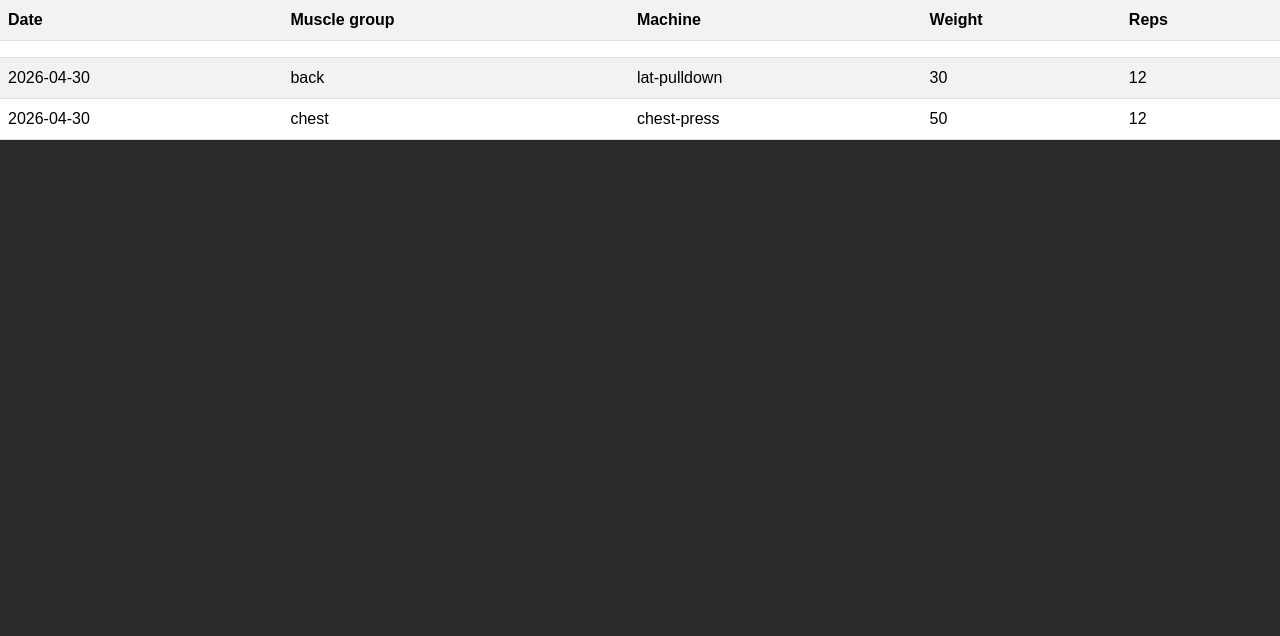
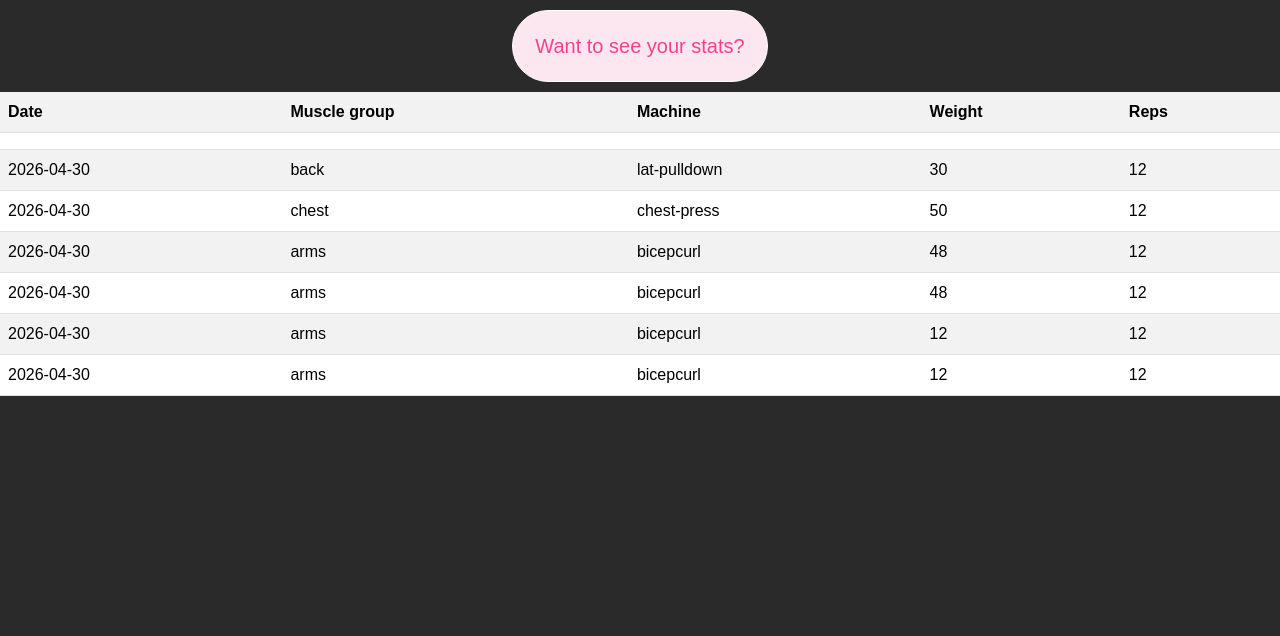
Before and after one commit to kelseyonline/final-project, a Flask app: page /history in a window 1280 px wide. Shown: the part 100-736 px from the top of the page. Run offline with Flask 3, Linux system fonts and the light colour scheme; some libraries are stand-ins or nearby versions; some web fonts are replaced.

Commit message:
Add stats page and styling

```diff
--- a/data.csv
+++ b/data.csv
@@ -1,3 +1,7 @@
 
 2026-04-30,back,lat-pulldown,30,12
 2026-04-30,chest,chest-press,50,12
+2026-04-30,arms,bicepcurl,48,12
+2026-04-30,arms,bicepcurl,48,12
+2026-04-30,arms,bicepcurl,12,12
+2026-04-30,arms,bicepcurl,12,12
--- a/static/styles.css
+++ b/static/styles.css
@@ -187,6 +187,36 @@ form > input {
     padding-bottom: 20px;
 }
 
+
+
 #table-wrapper {
     /* I will need to add this later */
 }
+
+#button-wrapper {
+    display: flex;
+    align-items: center;
+    justify-content: center;
+}
+
+#stats-button {
+    display: flex;
+    align-items: center;
+    justify-content: center;
+    border: 1px white solid;
+    border-radius: 50px;
+    padding: 20px;
+    margin: 10px;
+    width: 20%;
+    font-size: 20px;
+    transition: background-color 0.5s ease-in-out;
+    background:rgb(252, 231, 240);
+    text-decoration: none;
+    color:rgb(245, 66, 141);
+}
+
+#stats-button > a {
+    color: rgb(245, 66, 141);
+    background:rgb(252, 231, 240);
+    text-decoration: none;
+}
--- a/templates/history.html
+++ b/templates/history.html
@@ -14,6 +14,9 @@
 </head>
 <body>
     <header id="history-header">History</header>
+    <div id="button-wrapper">
+        <button id="stats-button"><a href="/stats.html">Want to see your stats?</a></button>
+    </div>
     <div id="table-wrapper">
         <table id="history-table" class="table table-striped">
             <tr>
```
Also changed, not shown: templates/stats.html (added, +24 -0 lines), README.md.
